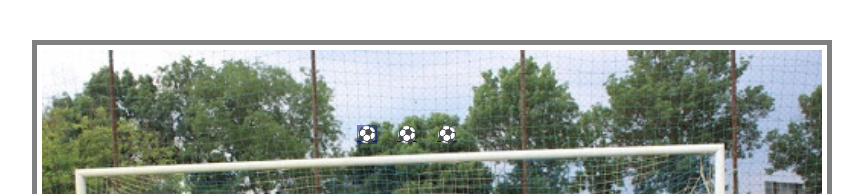
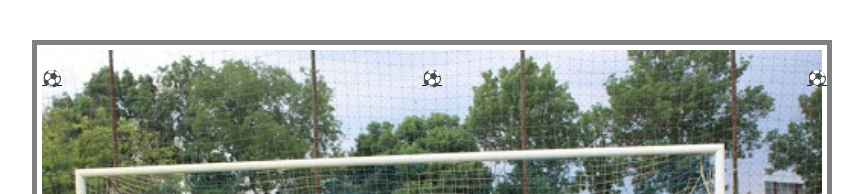
Before and after one commit to Prikezsia/caruseDoga, a plain HTML site: page index.html in a window 1280 px wide. Shown: the top 194 px of the page, without its empty margins (208-1071 px from the left). Drawn offline with Linux system fonts and the light colour scheme.

Commit message:
ennyi volt

```diff
--- a/css/style.css
+++ b/css/style.css
@@ -30,6 +30,22 @@ figcaption span {
 
 }
 
+/* @media (max-width: 650px){
+    html {
+        font-size: 13px;
+    }
+}
+@media (max-width: 400px){
+    html {
+        font-size: 10px;
+    }
+}
+@media (max-width: 300px){
+    html {
+        font-size: 7px;
+    }
+} */
+
 .left-link,
 .right-link {
     position: absolute;
@@ -55,23 +71,25 @@ figcaption span {
 
 .kor1{
     position: absolute;
-    top: 10vh;
-    left: 40vh;
-    font-size: 1em;
+    top: 1.5rem;
+    left: 35;
+    font-size: 1rem;
 }
 
 .kor2{
     position: absolute;
-    top: 10vh;
-    left: 45vh;
-    font-size: 1em;
+    top: 1.5rem;
+    left: 0;
+    right: 0;
+    text-align: center;
+    font-size: 1rem;
 }
 
 .kor3{
     position: absolute;
-    top: 10vh;
-    left: 50vh;
-    font-size: 1em;
+    top: 1.5rem;
+    right: 0;
+    font-size: 1rem;
 }
 
 .kor1 a:hover,
@@ -80,7 +98,7 @@ figcaption span {
     background: rgba(12, 32, 145, 0.5);
 }
 
-#elso{
+/* #elso{
     background: rgba(12, 32, 145, 0.5);
 }
 
@@ -90,4 +108,4 @@ figcaption span {
 
 #harmadik{
     background: rgba(12, 32, 145, 0.5);
-}
+} */
```
